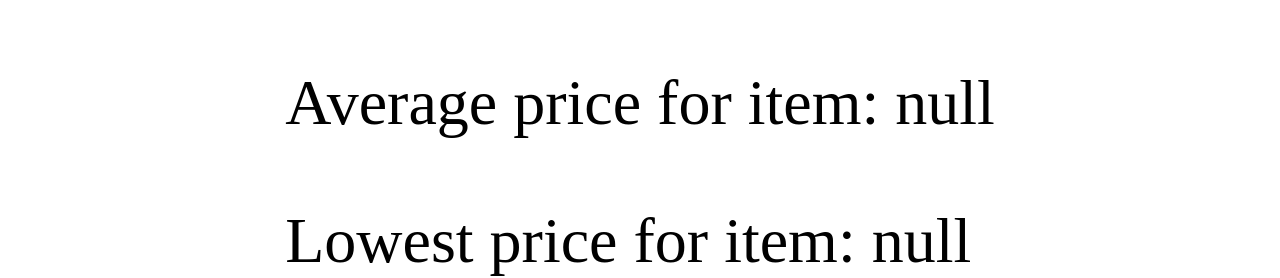
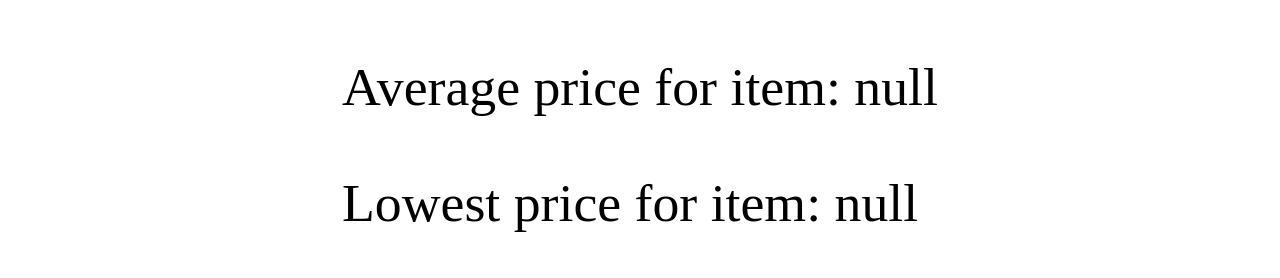
Before and after one commit to MadCat67/PriceCompareApp, a React (Create React App) app in the folder client/: page / in a window 1280 px wide. Shown: the part 543-821 px from the top of the page. Built offline with nearby package versions, Linux system fonts and the light colour scheme.

Commit message:
resized the text

```diff
--- a/client/src/App.css
+++ b/client/src/App.css
@@ -48,7 +48,7 @@ h1{
 }
 
 .result{
-  font-size: 5vw;
+  font-size: 4.2vw;
 }
 
 @media (orientation: portrait) {
--- a/client/src/App.js
+++ b/client/src/App.js
@@ -14,14 +14,14 @@ function App() {
       average: 'loading results...'
     }
     )
-      fetch(`http://localhost:5000/post`, {
+      fetch(`/post`, {
           method: 'POST',
           headers:{'Content-Type':'application/json'},
           body: JSON.stringify({
             Item : Item.current.value
           })
       })
-      const response = await fetch(`http://localhost:5000/scrape`)
+      const response = await fetch(`/scrape`)
       const data = await response.json()
       setValues({
         Pic: data.image,
```
Also changed, not shown: 11 other files (tests, documents, lock files or other folders).
